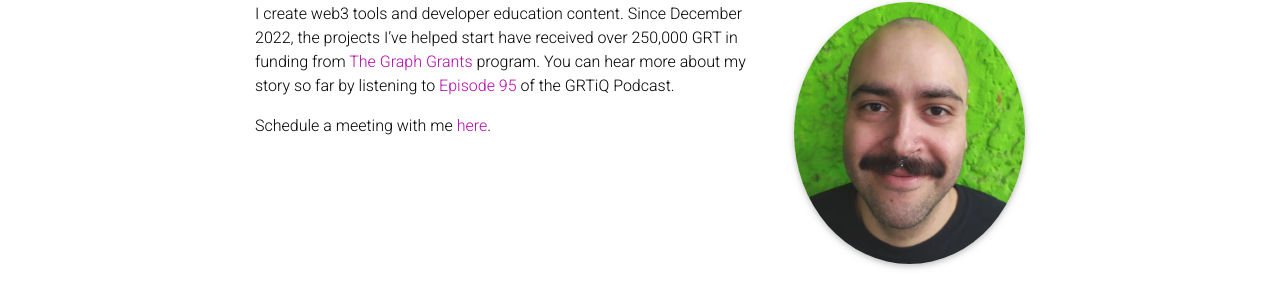
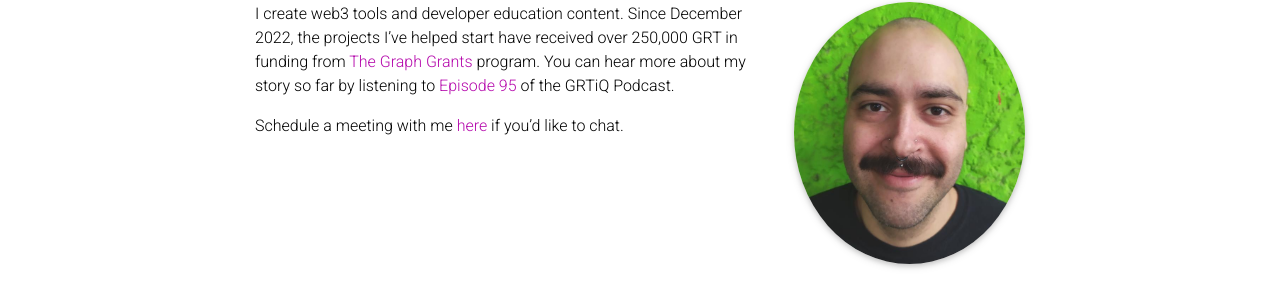
Before and after one commit to alex-pakalniskis/alex-pakalniskis.github.io, a Jekyll site: the page built from _pages/about.md, in a window 1280 px wide. Shown: the part 199-491 px from the top of the page. Built offline with Jekyll 4.4.1, drawn with Linux system fonts in a browser that asks for light colours; full-size pictures stand in for the smaller copies a plugin makes; comment, search, counter and statistics services are not loaded; a style sheet for code colours, icons or effects is not loaded.

Commit message:
Update about.md

```diff
--- a/_pages/about.md
+++ b/_pages/about.md
@@ -18,4 +18,4 @@ social: true  # includes social icons at the bottom of the page
 
 I create web3 tools and developer education content. Since December 2022, the projects I've helped start have received over 250,000 GRT in funding from [The Graph Grants](https://thegraph.com/ecosystem/grants/) program. You can hear more about my story so far by listening to [Episode 95](https://www.grtiq.com/grtiq-podcast-95-alex-pakalniskis/) of the GRTiQ Podcast.
 
-Schedule a meeting with me [here](https://calendly.com/alexpakalniskis3/30min).
+Schedule a meeting with me [here](https://calendly.com/alexpakalniskis3/30min) if you'd like to chat.
```
